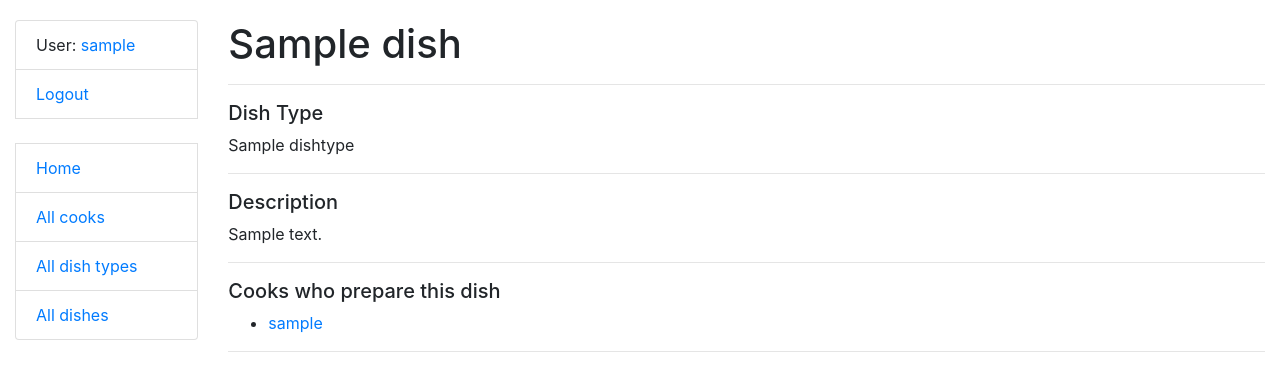
After one commit to arsenmakovei/restaurant-kitchen-service, a Django app: page /dishes/1/ in a window 1280 px wide. The commit adds this page. Shown: the top 391 px of the page. Run offline with Django 4.2, Linux system fonts and the light colour scheme; a user stored in the database is signed in; tables that the repository leaves empty hold one stand-in row (values such as "Sample post").

Commit message:
Added detail views, html templates for models

```diff
--- a/restaurant/models.py
+++ b/restaurant/models.py
@@ -5,6 +5,22 @@ from django.db import models
 
 class DishType(models.Model):
     name = models.CharField(max_length=255, unique=True)
+
+    class Meta:
+        ordering = ["-id"]
+
+    def __str__(self):
+        return self.name
+
+
+class Dish(models.Model):
+    name = models.CharField(max_length=255, unique=True)
+    description = models.TextField()
+    price = models.DecimalField(max_digits=10, decimal_places=2)
+    dish_type = models.ForeignKey(DishType, on_delete=models.CASCADE)
+    cooks = models.ManyToManyField(
+        settings.AUTH_USER_MODEL, related_name="dishes"
+    )
 
     class Meta:
         ordering = ["-id"]
@@ -23,19 +39,3 @@ class Cook(AbstractUser):
 
     def __str__(self):
         return f"{self.username} ({self.first_name} {self.last_name})"
-
-
-class Dish(models.Model):
-    name = models.CharField(max_length=255, unique=True)
-    description = models.TextField()
-    price = models.DecimalField(max_digits=10, decimal_places=2)
-    dish_type = models.ForeignKey(DishType, on_delete=models.CASCADE)
-    cooks = models.ManyToManyField(
-        settings.AUTH_USER_MODEL, related_name="dishes"
-    )
-
-    class Meta:
-        ordering = ["-id"]
-
-    def __str__(self):
-        return self.name
--- a/restaurant/urls.py
+++ b/restaurant/urls.py
@@ -3,8 +3,11 @@ from django.urls import path
 from restaurant.views import (
     index,
     DishTypeListView,
+    DishTypeDetailView,
     DishListView,
-    CookListView
+    DishDetailView,
+    CookListView,
+    CookDetailView
 )
 
 urlpatterns = [
@@ -14,8 +17,15 @@ urlpatterns = [
         DishTypeListView.as_view(),
         name="dish-type-list"
     ),
+    path(
+        "dish-types/<int:pk>/",
+        DishTypeDetailView.as_view(),
+        name="dish-type-detail"
+    ),
     path("dishes/", DishListView.as_view(), name="dish-list"),
+    path("dishes/<int:pk>/", DishDetailView.as_view(), name="dish-detail"),
     path("cooks/", CookListView.as_view(), name="cook-list"),
+    path("cooks/<int:pk>", CookDetailView.as_view(), name="cook-detail"),
 ]
 
 app_name = "restaurant"
--- a/restaurant/views.py
+++ b/restaurant/views.py
@@ -52,6 +52,12 @@ class DishTypeListView(LoginRequiredMixin, generic.ListView):
         return self.queryset
 
 
+class DishTypeDetailView(LoginRequiredMixin, generic.DetailView):
+    model = DishType
+    context_object_name = "dish_type"
+    template_name = "restaurant/dish_type_detail.html"
+
+
 class DishListView(LoginRequiredMixin, generic.ListView):
     model = Dish
     paginate_by = 5
@@ -78,6 +84,10 @@ class DishListView(LoginRequiredMixin, generic.ListView):
         return queryset
 
 
+class DishDetailView(LoginRequiredMixin, generic.DetailView):
+    model = Dish
+
+
 class CookListView(LoginRequiredMixin, generic.ListView):
     model = Cook
     paginate_by = 5
@@ -100,3 +110,7 @@ class CookListView(LoginRequiredMixin, generic.ListView):
             )
 
         return self.queryset
+
+
+class CookDetailView(LoginRequiredMixin, generic.DetailView):
+    model = Cook
--- a/templates/base.html
+++ b/templates/base.html
@@ -9,6 +9,7 @@
       href="https://cdn.jsdelivr.net/npm/bootstrap@4.5.3/dist/css/bootstrap.min.css"
       integrity="sha384-TX8t27EcRE3e/ihU7zmQxVncDAy5uIKz4rEkgIXeMed4M0jlfIDPvg6uqKI2xXr2"
       crossorigin="anonymous">
+  <link rel="icon" href="https://www.svgrepo.com/show/429377/bibimbub-cooking-food.svg">
   <!-- Add additional CSS in static file -->
    {% load static %}
   <link rel="stylesheet" href="{% static 'css/styles.css' %}">
--- a/templates/includes/sidebar.html
+++ b/templates/includes/sidebar.html
@@ -1,6 +1,6 @@
 <ul class="sidebar-nav list-group">
   {% if user.is_authenticated %}
-    <li class="list-group-item">User: <a href="#">{{ user.username }}</a></li>
+    <li class="list-group-item">User: <a href="{% url 'restaurant:cook-detail' pk=user.pk%}">{{ user.username }}</a></li>
     <li class="list-group-item"><a href="{% url 'logout'%}">Logout</a></li>
   {% else %}
     <li class="list-group-item"><a href="{% url 'login'%}">Login</a></li>
--- a/templates/registration/logged_out.html
+++ b/templates/registration/logged_out.html
@@ -1,7 +1,7 @@
 {% extends "base.html" %}
 
 {% block content %}
-  <p>Logged out!</p>
+  <h1>Logged out!</h1>
 
   <a href="{% url 'login'%}">Click here to login again.</a>
 {% endblock %}
--- a/templates/restaurant/cook_list.html
+++ b/templates/restaurant/cook_list.html
@@ -17,7 +17,7 @@
       {% for cook in cook_list %}
         <tr>
           <td>{{ cook.id }}</td>
-          <td>{{ cook.username }}</td>
+          <td><a href="{% url 'restaurant:cook-detail' pk=cook.id%}">{{ cook.username }}</a></td>
           <td>{{ cook.first_name }}</td>
           <td>{{ cook.last_name }}</td>
           <td>{{ cook.years_of_experience }}</td>
--- /dev/null
+++ b/templates/restaurant/dish_detail.html
@@ -0,0 +1,23 @@
+{% extends "base.html" %}
+
+{% block content %}
+  <h1>
+    {{ dish.name }}
+  </h1>
+  <hr>
+  <h5>Dish Type</h5>
+  <p>{{ dish.dish_type }}</p>
+  <hr>
+  <h5>Description</h5>
+  <p>{{ dish.description }}</p>
+  <hr>
+  <h5>Cooks who prepare this dish</h5>
+  <ul>
+    {% for cook in dish.cooks.all %}
+      <li><a href="{% url 'restaurant:cook-detail' pk=cook.id%}">{{ cook.username }}</a></li>
+    {% empty %}
+      <p>There are no cooks here.</p>
+    {% endfor %}
+  </ul>
+  <hr>
+{% endblock %}
--- a/templates/restaurant/dish_list.html
+++ b/templates/restaurant/dish_list.html
@@ -20,7 +20,7 @@
               {{ dish.id }}
           </td>
           <td>
-              {{ dish.name }}
+            <a href="{% url 'restaurant:dish-detail' pk=dish.id%}">{{ dish.name }}</a>
           </td>
           <td>
               {{ dish.price }}
--- a/templates/restaurant/dish_type_list.html
+++ b/templates/restaurant/dish_type_list.html
@@ -19,7 +19,7 @@
             {{ dish_type.id }}
           </td>
           <td>
-            {{ dish_type.name }}
+            <a href="{% url 'restaurant:dish-type-detail'  pk=dish_type.id%}">{{ dish_type.name }}</a>
           </td>
         </tr>
       {% endfor %}
```
Also changed, not shown: templates/restaurant/cook_detail.html (added, +22 -0 lines), templates/restaurant/dish_type_detail.html (added, +17 -0 lines).
